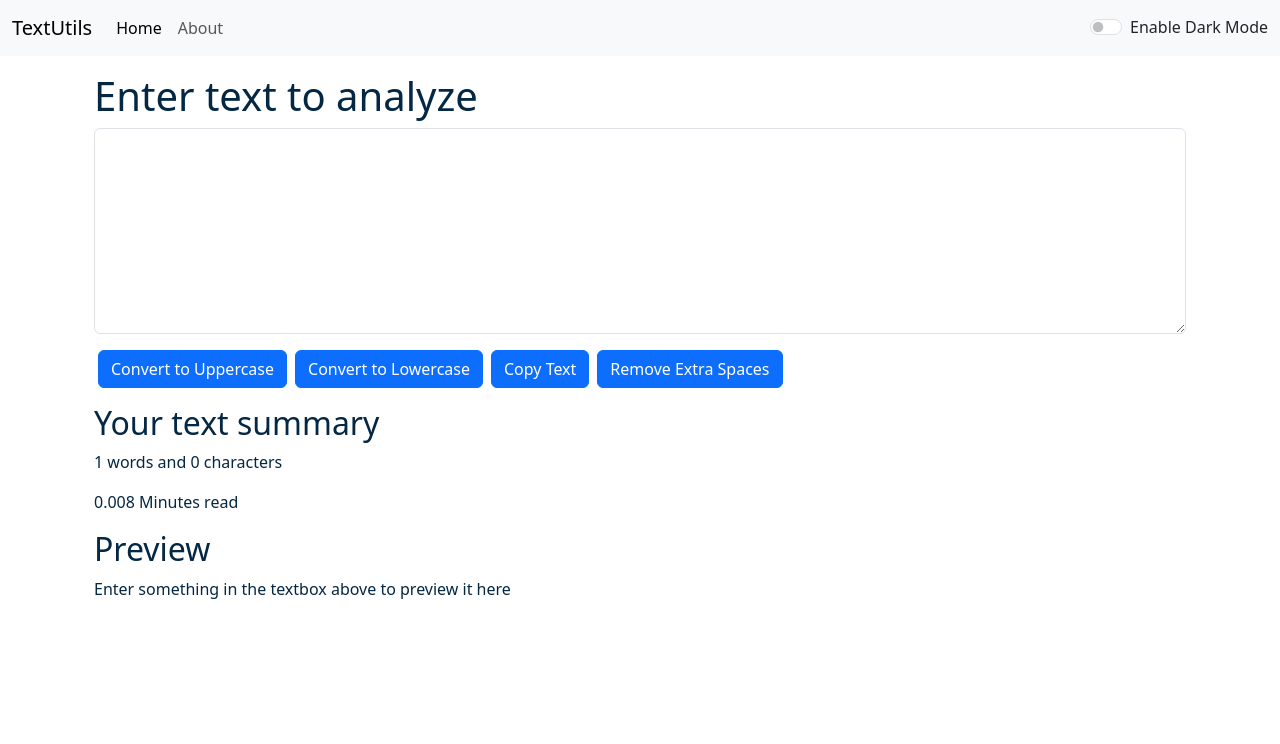
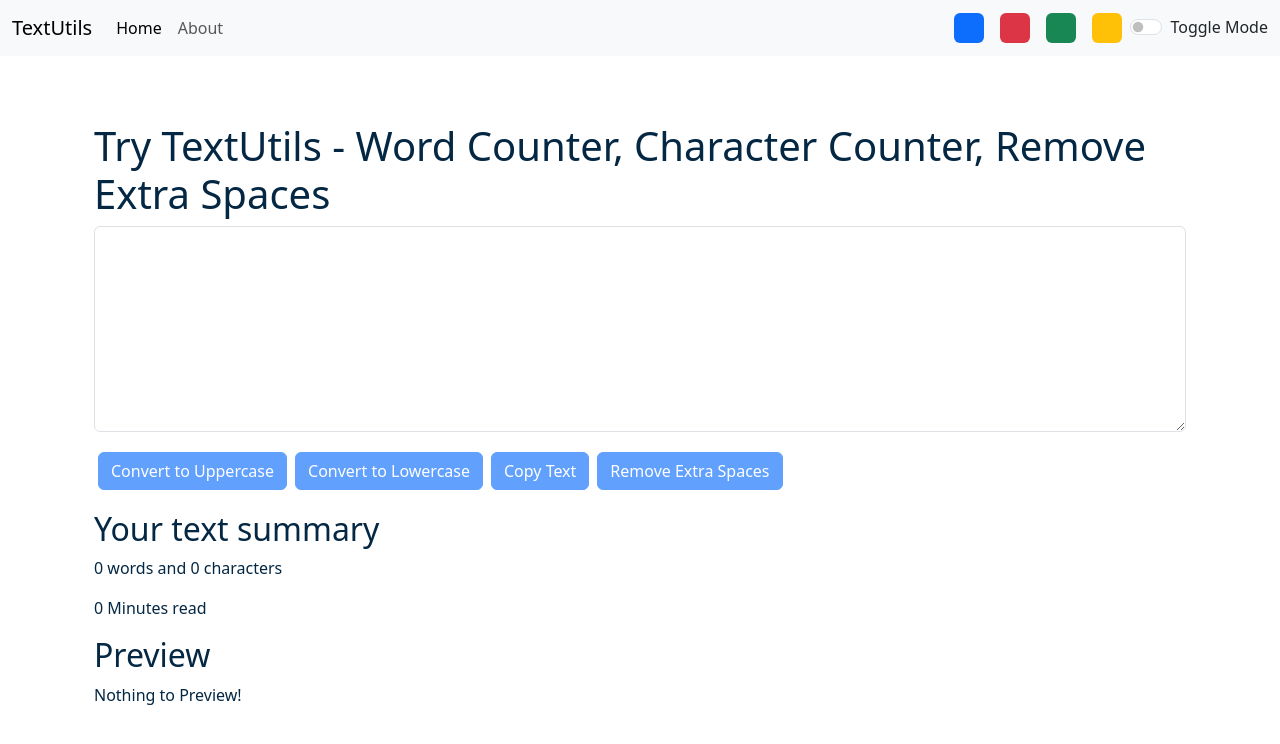
Before and after one commit to aishwaryap95/React_Course, a React (Create React App) app: page / in a window 1280 px wide. Shown: the top 744 px of the page. Built offline with nearby package versions, Linux system fonts and the light colour scheme.

Commit message:
Color pallete added

```diff
--- a/package.json
+++ b/package.json
@@ -1,5 +1,4 @@
 {
-  "homepage": "https://aishwaryap95.github.io/TextUtils_App_React_Course",
   "name": "text_util_app",
   "version": "0.1.0",
   "private": true,
@@ -7,7 +6,6 @@
     "@testing-library/jest-dom": "^5.16.5",
     "@testing-library/react": "^13.4.0",
     "@testing-library/user-event": "^13.5.0",
-    "gh-pages": "^5.0.0",
     "react": "^18.2.0",
     "react-dom": "^18.2.0",
     "react-router-dom": "^6.14.1",
--- a/src/App.js
+++ b/src/App.js
@@ -21,7 +21,19 @@ function App() {
     }, 1500);
   };
 
-  const toggleMode = () => {
+  const removeBodyClasses = () => {
+    document.body.classList.remove("bg-light");
+    document.body.classList.remove("bg-dark");
+    document.body.classList.remove("bg-warning");
+    document.body.classList.remove("bg-danger");
+    document.body.classList.remove("bg-success");
+  };
+
+  const toggleMode = (cls) => {
+
+    removeBodyClasses();
+    document.body.classList.add("bg-" + cls);
+
     if (mode === "light") {
       setMode("dark");
       document.body.style.backgroundColor = "#042743";
@@ -53,7 +65,7 @@ function App() {
               element={
                 <TextForm
                   showAlert={showAlert}
-                  heading="Enter text to analyze"
+                  heading="Try TextUtils - Word Counter, Character Counter, Remove Extra Spaces"
                   mode={mode}
                 />
               }
--- a/src/components/About.js
+++ b/src/components/About.js
@@ -14,7 +14,7 @@ export default function About() {
       setmyStyle({
         color: "white",
         backgroundColor: "black",
-        border: '1px solid white'
+        border: "1px solid white",
       });
       setBtnText("Enable Light Mode");
     } else {
@@ -41,7 +41,7 @@ export default function About() {
               aria-controls="collapseOne"
               style={mystyle}
             >
-              Accordion Item #1
+              <strong>Analyze Your Text</strong>
             </button>
           </h2>
           <div
@@ -50,14 +50,8 @@ export default function About() {
             data-bs-parent="#accordionExample"
           >
             <div className="accordion-body" style={mystyle}>
-              <strong>This is the first item's accordion body.</strong> It is
-              shown by default, until the collapse plugin adds the appropriate
-              classes that we use to style each element. These classes control
-              the overall appearance, as well as the showing and hiding via CSS
-              transitions. You can modify any of this with custom CSS or
-              overriding our default variables. It's also worth noting that just
-              about any HTML can go within the <code>.accordion-body</code>,
-              though the transition does limit overflow.
+              TextUtils gives you a way to analyze your text quickly and
+              efficiently. Be it word count, character count.
             </div>
           </div>
         </div>
@@ -72,7 +66,7 @@ export default function About() {
               aria-controls="collapseTwo"
               style={mystyle}
             >
-              Accordion Item #2
+              <strong>Free to use</strong>
             </button>
           </h2>
           <div
@@ -81,14 +75,10 @@ export default function About() {
             data-bs-parent="#accordionExample"
           >
             <div className="accordion-body" style={mystyle}>
-              <strong>This is the second item's accordion body.</strong> It is
-              hidden by default, until the collapse plugin adds the appropriate
-              classes that we use to style each element. These classes control
-              the overall appearance, as well as the showing and hiding via CSS
-              transitions. You can modify any of this with custom CSS or
-              overriding our default variables. It's also worth noting that just
-              about any HTML can go within the <code>.accordion-body</code>,
-              though the transition does limit overflow.
+              TextUtils is a free character counter tool that provides instant
+              character count and word count statistics for a given text.
+              TextUtis reports the number of words and characters. Thus it is
+              suitable for writing text with word/ character limit.
             </div>
           </div>
         </div>
@@ -103,7 +93,7 @@ export default function About() {
               aria-controls="collapseThree"
               style={mystyle}
             >
-              Accordion Item #3
+              <strong>Browser Compatible</strong>
             </button>
           </h2>
           <div
@@ -112,14 +102,9 @@ export default function About() {
             data-bs-parent="#accordionExample"
           >
             <div className="accordion-body" style={mystyle}>
-              <strong>This is the third item's accordion body.</strong> It is
-              hidden by default, until the collapse plugin adds the appropriate
-              classes that we use to style each element. These classes control
-              the overall appearance, as well as the showing and hiding via CSS
-              transitions. You can modify any of this with custom CSS or
-              overriding our default variables. It's also worth noting that just
-              about any HTML can go within the <code>.accordion-body</code>,
-              though the transition does limit overflow.
+              This word counter software works in any web browser such as
+              Chrome, FireFox etc. It suits to count characters in blog, pdf
+              document, essays.
             </div>
           </div>
         </div>
--- a/src/components/Alert.js
+++ b/src/components/Alert.js
@@ -1,16 +1,21 @@
 import React from "react";
 
 export default function Alert(props) {
-    const capitalize = (word)=>{
-        if (!word) return '';
-        const lower = word.toLowerCase();
-        return lower.charAt(0).toUpperCase() + lower.slice(1);
-    }
+  const capitalize = (word) => {
+    if (!word) return "";
+    const lower = word.toLowerCase();
+    return lower.charAt(0).toUpperCase() + lower.slice(1);
+  };
   return (
-    props.alert && (<div className={`alert alert-${props.alert.type} alert-dismissible fade show`} role="alert">
-      <strong> {capitalize(props.alert.type)} </strong> {props.alert.msg}
-
+    <div style={{ height: "50px" }}>
+      { props.alert && (
+        <div
+          className={`alert alert-${props.alert.type} alert-dismissible fade show`}
+          role="alert"
+        >
+          <strong> {capitalize(props.alert.type)} </strong> {props.alert.msg}
+        </div>
+      )}
     </div>
-    )
   );
 }
--- a/src/components/NavBar.js
+++ b/src/components/NavBar.js
@@ -36,20 +36,44 @@ export default function NavBar(props) {
               </Link>
             </li>
           </ul>
+
+          <div className="d-flex">
+            <div
+              onClick={() => {props.toggleMode('primary')}}
+              className="bg-primary rounded mx-2"
+              style={{ height: "30px", width: "30px" ,cursor: 'pointer'}}
+            ></div>
+            <div
+              onClick={() => {props.toggleMode('danger')}}
+              className="bg-danger rounded mx-2"
+              style={{ height: "30px", width: "30px" ,cursor: 'pointer'}}
+            ></div>
+            <div
+              onClick={() => {props.toggleMode('success')}}
+              className="bg-success rounded mx-2"
+              style={{ height: "30px", width: "30px" ,cursor: 'pointer'}}
+            ></div>
+            <div
+              onClick={() => {props.toggleMode('warning')}}
+              className="bg-warning rounded mx-2"
+              style={{ height: "30px", width: "30px" ,cursor: 'pointer'}}
+            ></div>
+          </div>
+
           <div
             className={`form-check form-switch text-${
               props.mode === "light" ? "dark" : "light"
             }`}
           >
             <input
-              onClick={props.toggleMode}
+              onClick={() => {props.toggleMode('primary')}}
               className="form-check-input"
               type="checkbox"
               role="switch"
               id="flexSwitchCheckDefault"
             />
             <label className="form-check-label" for="flexSwitchCheckDefault">
-              Enable Dark Mode
+              Toggle Mode
             </label>
           </div>
         </div>
--- a/src/components/TextForm.js
+++ b/src/components/TextForm.js
@@ -1,19 +1,18 @@
 import React, { useState } from "react";
 
 export default function TextForm(props) {
-
   const handleUpClick = () => {
     console.log("clicked" + text);
     let newtxt = text.toUpperCase();
     setText(newtxt);
-    props.showAlert('Converted to UpperCase!','success')
+    props.showAlert("Converted to UpperCase!", "success");
   };
 
   const handleLowerClick = () => {
     console.log("clicked" + text);
     let newtxt = text.toLowerCase();
     setText(newtxt);
-    props.showAlert('Converted to LowerCase!','success')
+    props.showAlert("Converted to LowerCase!", "success");
   };
 
   const handleOnChange = (event) => {
@@ -24,39 +23,79 @@ export default function TextForm(props) {
   const copyToClipboard = () => {
     var text = document.getElementById("myBox");
     text.select();
+    document.getSelection().removeAllRanges();
     navigator.clipboard.writeText(text.value);
-    props.showAlert('Text Copied!','success')
+    props.showAlert("Text Copied!", "success");
   };
 
   const handleExtraSpaces = () => {
     let newText = text.split(/[ ]+/);
     setText(newText.join(" "));
-    props.showAlert('Extra spaces removed!','success')
+    props.showAlert("Extra spaces removed!", "success");
   };
   const [text, setText] = useState("");
 
   return (
     <>
-        <div className="container" style={{color: props.mode==='dark'?'white':'#042743'}}>
+      <div
+        className="container mb-3"
+        style={{ color: props.mode === "dark" ? "white" : "#042743" }}
+      >
         <h1>{props.heading}</h1>
         <div className="mb-3">
-            <textarea className="form-control"
-
-            value={text} onChange={handleOnChange}
-            style={{backgroundColor: props.mode==='dark'?'grey':'white', color: props.mode==='dark'?'white':'#042743'}}
-            id="myBox" rows="8"></textarea>
+          <textarea
+            className="form-control"
+            value={text}
+            onChange={handleOnChange}
+            style={{
+              backgroundColor: props.mode === "dark" ? "#13466e" : "white",
+              color: props.mode === "dark" ? "white" : "#042743",
+            }}
+            id="myBox"
+            rows="8"
+          ></textarea>
         </div>
-            <button className="btn btn-primary mx-1" onClick={handleUpClick}>Convert to Uppercase</button>
-            <button className="btn btn-primary mx-1" onClick={handleLowerClick}>Convert to Lowercase</button>
-            <button className="btn btn-primary mx-1" onClick={copyToClipboard}>Copy Text</button>
-            <button className="btn btn-primary mx-1" onClick={handleExtraSpaces}>Remove Extra Spaces</button>
+        <button disabled={text.length === 0} className="btn btn-primary mx-1 my-1" onClick={handleUpClick}>
+          Convert to Uppercase
+        </button>
+        <button
+          disabled={text.length === 0} className="btn btn-primary mx-1 my-1"
+          onClick={handleLowerClick}
+        >
+          Convert to Lowercase
+        </button>
+        <button disabled={text.length === 0} className="btn btn-primary mx-1 my-1" onClick={copyToClipboard}>
+          Copy Text
+        </button>
+        <button
+          disabled={text.length === 0} className="btn btn-primary mx-1 my-1"
+          onClick={handleExtraSpaces}
+        >
+          Remove Extra Spaces
+        </button>
       </div>
-        <div className="container my-3" style={{color: props.mode==='dark'?'white':'#042743'}}>
+      <div
+        className="container my-3"
+        style={{ color: props.mode === "dark" ? "white" : "#042743" }}
+      >
         <h2>Your text summary</h2>
-            <p>{text.split(" ").length} words and {text.length} characters</p>
-            <p>{0.008 *  text.split(" ").length} Minutes read</p>
+        <p>
+          {
+            text.split(" ").filter((element) => {
+              return element.length !== 0;
+            }).length
+          }{" "}
+          words and {text.length} characters
+        </p>
+        <p>{0.008 * text.split(" ").filter((element) => {
+              return element.length !== 0;
+            }).length} Minutes read</p>
         <h2>Preview</h2>
-            <p>{text.length>0?text:"Enter something in the textbox above to preview it here"}</p>
+        <p>
+          {text.length > 0
+            ? text
+            : "Nothing to Preview!"}
+        </p>
       </div>
     </>
   );
```
Also changed, not shown: 1 other file (tests, documents, lock files or other folders). Lines whose indentation alone changed are shown as unchanged.
